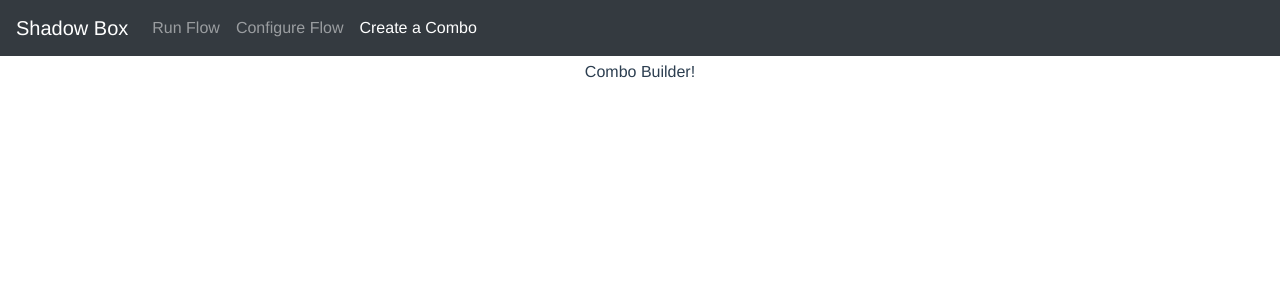
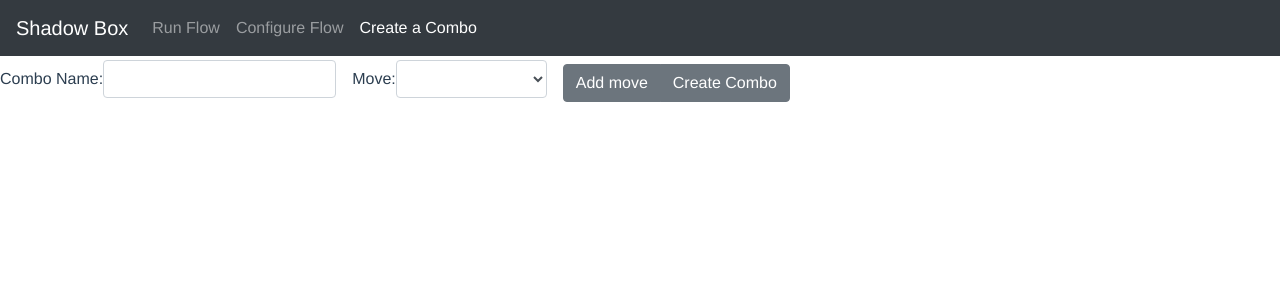
Before and after one commit to qmarsala/shadow-box, a Vue app: page /#/create-combo in a window 1280 px wide. Shown: the top 300 px of the page. Built offline with nearby package versions, Linux system fonts and the light colour scheme.

Commit message:
import legacy combo builder code

```diff
--- a/src/components/ComboBuilder.vue
+++ b/src/components/ComboBuilder.vue
@@ -1,3 +1,56 @@
 <template>
-<div>Combo Builder!</div>
+  <form class="form-inline">
+    <div class="form-group mb-2">
+      <label for="new-combo-name">Combo Name:</label>
+      <input class="form-control" id="new-combo-name" v-model="comboName" />
+    </div>
+    <div class="form-group mx-sm-3 mb-2">
+      <label for="selected-move">Move:</label>
+      <select class="form-control" id="selected-move" v-model="selectedMove">
+        <option v-for="move in moves" v-bind:key="move.id" v-bind:value="move">{{ move.name }}</option>
+      </select>
+    </div>
+    <div class="btn-group">
+      <button type="button" class="btn btn-secondary" v-on:click="addMove()">Add move</button>
+      <button type="button" class="btn btn-secondary" v-on:click="addCombo()">Create Combo</button>
+    </div>
+  </form>
 </template>
+
+<script>
+export default {
+  data: function() {
+    return {
+      comboName: "",
+      moves: [
+        { name: "Jab", shorthand: "1" },
+        { name: "Cross", shorthand: "2" },
+        { name: "Lead Hook", shorthand: "3" },
+        { name: "Hook", shorthand: "4" },
+        { name: "Lead Uppercut", shorthand: "5" },
+        { name: "Uppercut", shorthand: "6" },
+        { name: "Slip", shorthand: "S" },
+        { name: "Roll", shorthand: "R" },
+        { name: "Block", shorthand: "B" }
+      ],
+      newMoves: [],
+      selectedMove: ""
+    };
+  },
+  methods: {
+    addMove: function() {
+      this.newMoves.push({name: this.selectedMove.name, shorthand: this.selectedMove.shorthand});
+      this.selectedMove = "";
+    },
+    addCombo: function() {
+      const combo = {name: this.comboName, moves: this.newMoves, moveTiming: 600};
+      this.$store.dispatch('combos/createCombo', combo);
+      this.newMoves = [];
+      this.selectedMove = "";
+    }
+  }
+};
+</script>
+
+<style scoped>
+</style>
```
